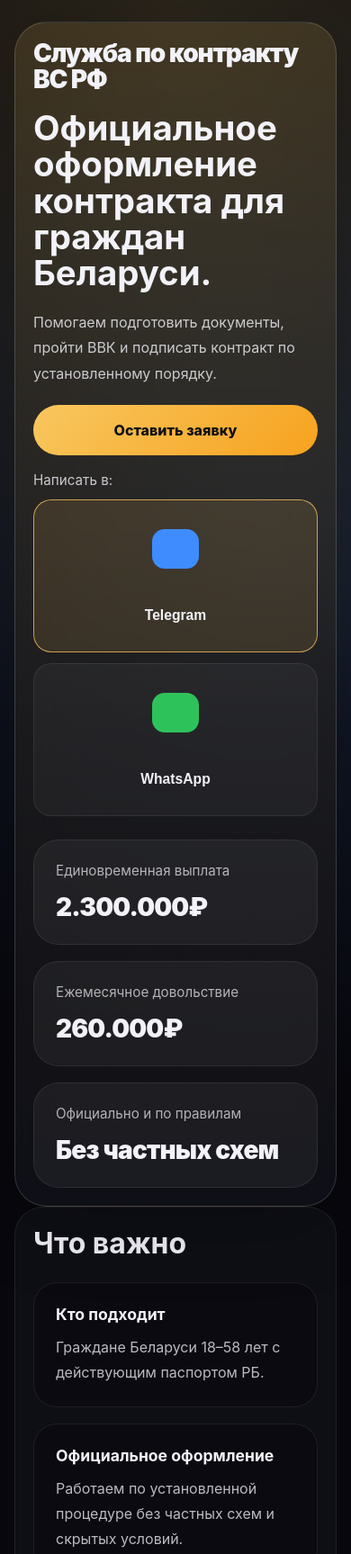
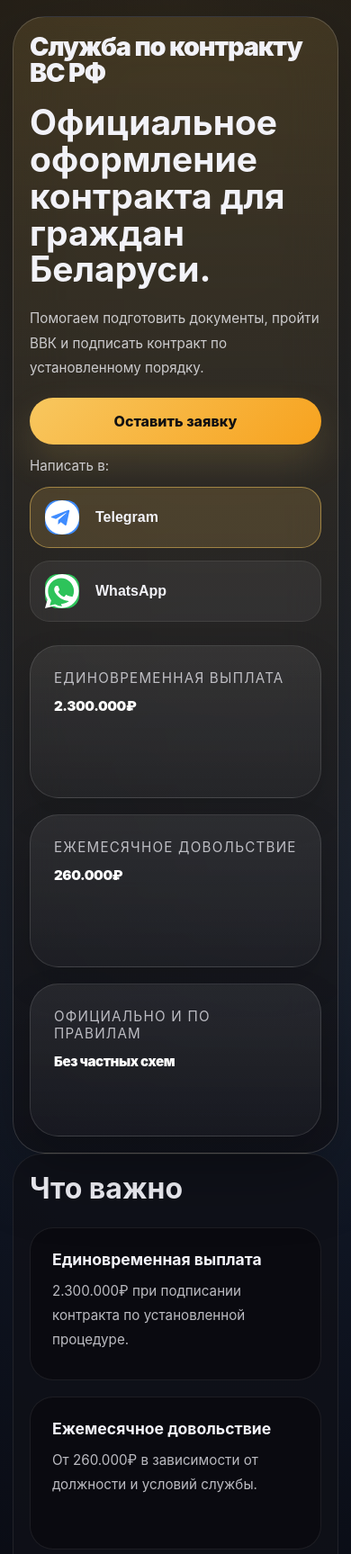
Before and after one commit to revol-ilol/examplesite, a website: page public/index.html in a window 390 px wide. Shown: the top 1727 px of the page at 90% size. Drawn offline with Linux system fonts and the light colour scheme.

Commit message:
Improve mobile layout and responsive card styling for mobile traffic

```diff
--- a/public/index.html
+++ b/public/index.html
@@ -30,11 +30,19 @@
           <div class="hero-messengers">
             <span class="messenger-label">Написать в:</span>
             <button type="button" class="contact-card active" data-value="Telegram">
-              <span class="contact-icon telegram" aria-hidden="true"></span>
+              <span class="contact-icon telegram" aria-hidden="true">
+                <svg viewBox="0 0 24 24" fill="currentColor" xmlns="http://www.w3.org/2000/svg">
+                  <path d="M12.001 0C5.373 0 0 5.373 0 12c0 6.627 5.373 12 12.001 12 6.628 0 12-5.373 12-12 0-6.627-5.372-12-12-12Zm5.074 7.915-1.917 9.035c-.145.667-.525.83-1.066.516l-2.956-2.18-1.426 1.37c-.157.157-.289.289-.59.289l.212-3.028 5.514-4.977c.239-.212-.051-.33-.372-.118l-6.81 4.29-2.935-.917c-.638-.2-.651-.638.134-.944l11.478-4.424c.532-.205.998.128.826.922Z"/>
+                </svg>
+              </span>
               <span class="contact-title">Telegram</span>
             </button>
             <button type="button" class="contact-card" data-value="WhatsApp">
-              <span class="contact-icon whatsapp" aria-hidden="true"></span>
+              <span class="contact-icon whatsapp" aria-hidden="true">
+                <svg viewBox="0 0 24 24" fill="currentColor" xmlns="http://www.w3.org/2000/svg">
+                  <path d="M20.523 3.477C18.354 1.309 15.35 0 12.008 0 5.388 0 .111 5.278.111 11.902c0 2.1.553 4.15 1.607 5.95L0 24l6.31-1.644c1.693.93 3.605 1.425 5.514 1.425 6.62 0 11.898-5.279 11.898-11.903 0-3.345-1.308-6.35-3.199-8.459Zm-8.518 19.12c-1.613 0-3.205-.434-4.58-1.254l-.328-.192-3.745.975.999-3.657-.212-.372A9.855 9.855 0 0 1 2.111 11.9c0-5.01 4.078-9.088 9.095-9.088 2.43 0 4.71.948 6.426 2.67 1.716 1.72 2.665 4.007 2.665 6.425 0 5.005-4.08 9.084-9.095 9.084Zm5.043-7.094c-.275-.137-1.626-.802-1.879-.895-.252-.092-.435-.137-.617.137-.182.274-.707.895-.866 1.077-.16.182-.318.205-.593.068-.275-.136-1.16-.427-2.208-1.359-.816-.728-1.366-1.626-1.527-1.9-.16-.275-.017-.424.12-.56.123-.122.275-.318.412-.477.137-.16.182-.274.274-.457.092-.183.046-.343-.023-.48-.069-.137-.617-1.49-.846-2.042-.223-.534-.45-.462-.618-.47l-.528-.009c-.182 0-.48.068-.732.318-.252.25-.963.94-.963 2.287 0 1.346.985 2.647 1.123 2.828.137.182 1.94 2.96 4.701 4.15 1.125.485 2.001.774 2.686.991 1.128.356 2.154.306 2.966.186.905-.137 1.626-.663 1.858-1.302.231-.638.231-1.186.162-1.302-.068-.137-.25-.205-.525-.343Z"/>
+                </svg>
+              </span>
               <span class="contact-title">WhatsApp</span>
             </button>
           </div>
@@ -59,17 +67,65 @@
     <section class="info-section">
       <h2>Что важно</h2>
       <div class="info-grid">
+        <div class="info-card highlight">
+          <h3>Единовременная выплата</h3>
+          <p>2.300.000₽ при подписании контракта по установленной процедуре.</p>
+        </div>
+        <div class="info-card">
+          <h3>Ежемесячное довольствие</h3>
+          <p>От 260.000₽ в зависимости от должности и условий службы.</p>
+        </div>
         <div class="info-card">
           <h3>Кто подходит</h3>
           <p>Граждане Беларуси 18–58 лет с действующим паспортом РБ.</p>
         </div>
         <div class="info-card">
-          <h3>Официальное оформление</h3>
-          <p>Работаем по установленной процедуре без частных схем и скрытых условий.</p>
+          <h3>Официально</h3>
+          <p>Оформление по установленному порядку, без частных схем и рисковых предложений.</p>
         </div>
         <div class="info-card">
           <h3>Специальности</h3>
-          <p>Поддерживаем разные направления: водитель, связист, медик, повар, оператор и другие.</p>
+          <p>Поддерживаем водителей, связистов, медиков, поваров, операторов и другие направления.</p>
+        </div>
+        <div class="info-card">          <h3>Документы</h3>
+          <p>Проверяем паспорт, воинские документы, образование и медсправки.</p>
+        </div>
+        <div class="info-card">
+          <h3>ВВК</h3>
+          <p>Объясняем, как проходит военно-врачебная комиссия и какие этапы предстоят.</p>
+        </div>
+        <div class="info-card">          <h3>Сопровождение</h3>
+          <p>Проверка документов, согласование маршрута, встреча и помощь на месте.</p>
+        </div>
+      </div>
+    </section>
+
+    <section class="feature-section">
+      <h2>Как вы действуете</h2>
+      <div class="feature-grid">
+        <div class="feature-card">
+          <h3>Консультация</h3>
+          <p>Уточняем документы, возраст, статус и возможные варианты оформления.</p>
+        </div>
+        <div class="feature-card">
+          <h3>Проверка</h3>
+          <p>Проверяем список документов и готовим вас к ВВК и отбору.</p>
+        </div>
+        <div class="feature-card">
+          <h3>Встреча в Москве</h3>
+          <p>Согласуем дату, маршрут, встречу и сопровождаем до пункта оформления.</p>
+        </div>
+        <div class="feature-card">
+          <h3>ВВК</h3>
+          <p>Объясняем этапы медицинской комиссии и что будет на проверке.</p>
+        </div>
+        <div class="feature-card">
+          <h3>Контракт</h3>
+          <p>Помогаем подписать контракт и проясняем дальнейшие условия службы.</p>
+        </div>
+        <div class="feature-card">
+          <h3>Гарантии</h3>
+          <p>Поддерживаем в вопросах выплат и официальных документов.</p>
         </div>
       </div>
     </section>
--- a/public/styles.css
+++ b/public/styles.css
@@ -80,6 +80,33 @@ body {
   color: #101012;
   font-weight: 800;
   text-decoration: none;
+  box-shadow: 0 18px 40px rgba(248, 199, 95, 0.15);
+}
+
+@media (max-width: 860px) {
+  .hero-actions,
+  .contact-options {
+    grid-template-columns: 1fr;
+  }
+
+  .hero-messengers {
+    flex-direction: column;
+    align-items: stretch;
+  }
+
+  .hero-messengers .contact-card,
+  .hero-messengers .contact-card.active,
+  .hero-messengers .contact-card:hover {
+    width: 100%;
+  }
+
+  .hero-messengers .contact-card {
+    justify-content: space-between;
+  }
+
+  .primary-button {
+    width: 100%;
+  }
 }
 
 .hero-messengers {
@@ -111,7 +138,7 @@ body {
 
 .info-grid {
   display: grid;
-  grid-template-columns: repeat(3, minmax(0, 1fr));
+  grid-template-columns: repeat(auto-fit, minmax(240px, 1fr));
   gap: 18px;
 }
 
@@ -135,64 +162,105 @@ body {
 
 .offer-grid {
   display: grid;
-  grid-template-columns: repeat(3, minmax(0, 1fr));
-  gap: 18px;
-}
-
-.offer-eyebrow {
-  margin: 0;
-  font-size: clamp(1.75rem, 3vw, 2.6rem);
-  line-height: 1.02;
-  font-weight: 900;
-}
-
-.offer-grid {
-  display: grid;
-  grid-template-columns: repeat(3, minmax(0, 1fr));
+  grid-template-columns: repeat(auto-fit, minmax(240px, 1fr));
   gap: 18px;
 }
 
 .offer-card {
-  padding: 24px;
-  border-radius: 28px;
-  background: rgba(255, 255, 255, 0.05);
-  border: 1px solid rgba(255, 255, 255, 0.08);
+  padding: 26px;
+  border-radius: 32px;
+  background: linear-gradient(180deg, rgba(255, 255, 255, 0.08), rgba(255, 255, 255, 0.03));
+  border: 1px solid rgba(255, 255, 255, 0.12);
+  box-shadow: 0 18px 40px rgba(0, 0, 0, 0.14);
 }
 
 .offer-card-label {
-  margin: 0 0 14px;
+  margin: 0 0 12px;
   font-size: 0.95rem;
-  color: rgba(242, 242, 248, 0.7);
+  color: rgba(242, 242, 248, 0.74);
+  text-transform: uppercase;
+  letter-spacing: 0.08em;
 }
 
 .offer-card-value {
   margin: 0;
-  font-size: clamp(1.75rem, 3.2vw, 2.4rem);
+  font-size: clamp(1.8rem, 3.2vw, 2.6rem);
   font-weight: 900;
   letter-spacing: -0.03em;
-}
-  border-radius: 32px;
-  background: rgba(11, 11, 16, 0.9);
-  border: 1px solid rgba(255, 255, 255, 0.09);
+  color: #ffffff;
 }
 
-.offer-card-label {
-  margin: 0 0 10px;
-  font-size: 0.98rem;
-  color: rgba(242, 242, 248, 0.76);
+.feature-section {
+  display: grid;
+  gap: 24px;
+  padding: 28px;
+  border-radius: 32px;
+  background: rgba(16, 17, 24, 0.9);
+  border: 1px solid rgba(255, 255, 255, 0.08);
 }
 
-.offer-card-value {
+.feature-section h2 {
   margin: 0;
-  font-size: clamp(1.75rem, 3.2vw, 2.5rem);
-  font-weight: 900;
-  letter-spacing: -0.03em;
+  font-size: clamp(2rem, 3vw, 2.8rem);
+}
+
+.feature-grid {
+  display: grid;
+  grid-template-columns: repeat(auto-fit, minmax(240px, 1fr));
+  gap: 18px;
+}
+
+.feature-card {
+  padding: 24px;
+  border-radius: 28px;
+  background: linear-gradient(180deg, rgba(255, 255, 255, 0.04), rgba(255, 255, 255, 0.08));
+  border: 1px solid rgba(255, 255, 255, 0.08);
+  box-shadow: inset 0 0 0 1px rgba(255, 255, 255, 0.02);
+  transition: transform 0.2s ease, border-color 0.2s ease, background 0.2s ease;
+}
+
+.feature-card:hover {
+  transform: translateY(-4px);
+  border-color: rgba(248, 199, 95, 0.35);
+  background: linear-gradient(180deg, rgba(255, 255, 255, 0.08), rgba(255, 255, 255, 0.12));
+}
+
+.feature-card h3 {
+  margin: 0 0 12px;
+  font-size: 1.05rem;
+}
+
+.feature-card p {
+  margin: 0;
+  line-height: 1.75;
+  color: rgba(242, 242, 248, 0.78);
 }
 
 .contact-options {
   display: grid;
   grid-template-columns: repeat(2, minmax(0, 1fr));
   gap: 14px;
+}
+
+.hero-messengers .contact-card {
+  min-width: 170px;
+  padding: 16px 18px;
+  border-radius: 22px;
+  background: rgba(255, 255, 255, 0.06);
+}
+
+.hero-messengers .contact-card .contact-icon {
+  width: 38px;
+  height: 38px;
+}
+
+.hero-messengers .contact-card:hover {
+  background: rgba(255, 255, 255, 0.1);
+}
+
+.hero-messengers .contact-card.active {
+  background: rgba(248, 199, 95, 0.16);
+  border-color: rgba(248, 199, 95, 0.5);
 }
 
 .contact-card {
@@ -218,22 +286,6 @@ body {
 .contact-card.active {
   border-color: rgba(248, 199, 95, 0.75);
   background: rgba(248, 199, 95, 0.1);
-}
-
-.contact-icon {
-  width: 52px;
-  height: 52px;
-  min-width: 52px;
-  border-radius: 16px;
-  display: grid;
-  place-items: center;
-  background: rgba(255, 255, 255, 0.08);
-  color: #fff;
-}
-
-.contact-icon svg {
-  width: 24px;
-  height: 24px;
 }
 
 .contact-title {
@@ -305,22 +357,6 @@ textarea:invalid {
   border-color: #e25353;
 }
 
-.contact-options {
-  display: flex;
-  gap: 12px;
-  justify-content: flex-start;
-}
-
-.hero-card {
-  display: grid;
-  gap: 24px;
-  padding: 28px;
-  border: 1px solid rgba(255, 255, 255, 0.08);
-  border-radius: 32px;
-  background: rgba(16, 17, 24, 0.82);
-  backdrop-filter: blur(24px);
-}
-
 input::placeholder,
 textarea::placeholder {
   color: rgba(242, 242, 248, 0.44);
@@ -328,40 +364,6 @@ textarea::placeholder {
 
 textarea {
   resize: vertical;
-}
-
-.contact-options {
-  display: flex;
-  gap: 12px;
-  justify-content: flex-start;
-}
-
-.contact-card {
-  flex: 0 1 170px;
-  aspect-ratio: 1 / 1;
-  display: grid;
-  grid-template-columns: 1fr;
-  gap: 8px;
-  align-items: center;
-  justify-items: center;
-  padding: 14px;
-  border-radius: 20px;
-  border: 1px solid rgba(255, 255, 255, 0.08);
-  background: rgba(255, 255, 255, 0.04);
-  color: inherit;
-  text-align: center;
-  cursor: pointer;
-  transition: border-color 0.18s ease, transform 0.18s ease, background 0.18s ease;
-}
-
-.contact-card:hover {
-  transform: translateY(-1px);
-  border-color: rgba(248, 199, 95, 0.44);
-}
-
-.contact-card.active {
-  border-color: rgba(248, 199, 95, 0.75);
-  background: rgba(248, 199, 95, 0.12);
 }
 
 .contact-icon {
@@ -380,16 +382,6 @@ textarea {
 
 .contact-icon.telegram {
   background: #3f8cff;
-}
-
-.contact-title {
-  margin: 0;
-  font-size: 0.98rem;
-  font-weight: 700;
-}
-
-.contact-desc {
-  display: none;
 }
 
 .submit-button {
@@ -440,7 +432,8 @@ textarea {
   .info-section,
   .hero-card,
   .offer-grid,
-  .info-grid {
+  .info-grid,
+  .feature-grid {
     grid-template-columns: 1fr;
   }
 
@@ -450,14 +443,80 @@ textarea {
   }
 }
 
-@media (max-width: 720px) {
+@media (max-width: 820px) {
+  .page-shell {
+    padding: 18px 14px 30px;
+  }
+
   .hero-section,
-  .hero-card,
-  .info-section {
-    padding: 20px;
+  .info-section,
+  .feature-section,
+  .hero-card {
+    padding: 22px;
+  }
+
+  .offer-card,
+  .info-card,
+  .feature-card {
+    min-height: 170px;
+  }
+
+  .hero-top h1 {
+    font-size: clamp(2rem, 9vw, 3.2rem);
+  }
+
+  .hero-actions,
+  .contact-options,
+  .hero-messengers {
+    gap: 14px;
+  }
+
+  .hero-messengers .contact-card,
+  .contact-card {
+    width: 100%;
+  }
+
+  .contact-card {
+    grid-template-columns: 44px 1fr;
+    padding: 16px;
+  }
+
+  .contact-icon {
+    width: 38px;
+    height: 38px;
+  }
+}
+
+@media (max-width: 640px) {
+  .hero-section,
+  .info-section,
+  .feature-section,
+  .hero-card {
+    padding: 18px;
   }
 
   .primary-button {
     width: 100%;
+    padding: 16px 18px;
+  }
+
+  .hero-top h1 {
+    font-size: clamp(1.9rem, 10vw, 2.8rem);
+  }
+
+  .hero-text,
+  .offer-card p,
+  .info-card p,
+  .feature-card p,
+  .field-label {
+    font-size: 0.95rem;
+  }
+
+  .hero-messengers .contact-card {
+    padding: 14px 16px;
+  }
+
+  .contact-card {
+    gap: 12px;
   }
 }
```
